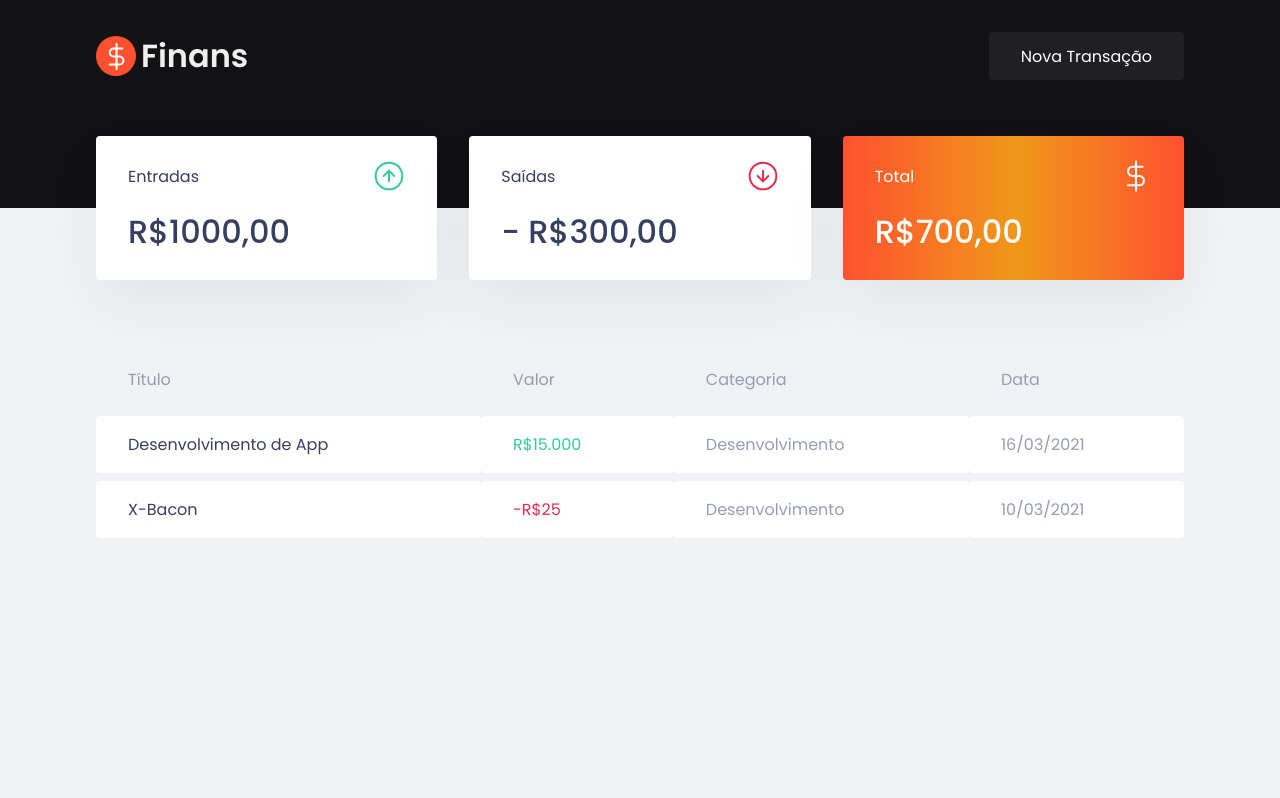
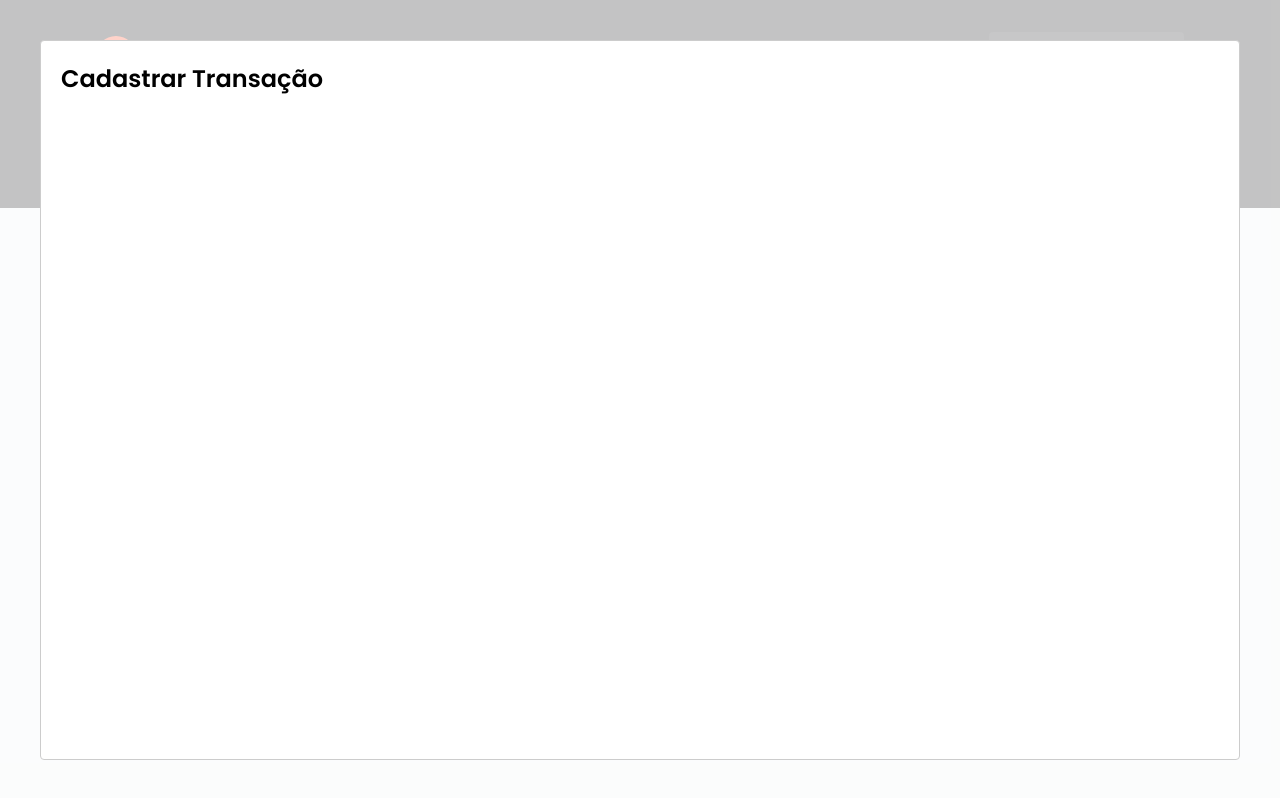
Before and after one commit to FernandesGuilherme07/finans, a React (Create React App) app: page / in a window 1280 px wide. Both pictures are taken after a click on the button "Nova Transação". Built offline with nearby package versions, Linux system fonts and the light colour scheme.

Commit message:
react-modal configured for transaction creation

```diff
--- a/package.json
+++ b/package.json
@@ -9,8 +9,10 @@
     "eject": "react-scripts eject"
   },
   "dependencies": {
+    "miragejs": "^0.1.45",
     "react": "^18.2.0",
     "react-dom": "^18.2.0",
+    "react-modal": "^3.15.1",
     "react-scripts": "5.0.1",
     "styled-components": "^5.3.5",
     "web-vitals": "^2.1.4"
@@ -23,6 +25,7 @@
     "@types/node": "^16.11.41",
     "@types/react": "^18.0.14",
     "@types/react-dom": "^18.0.5",
+    "@types/react-modal": "^3.13.1",
     "@types/styled-components": "^5.1.25",
     "@typescript-eslint/eslint-plugin": "^5.28.0",
     "@typescript-eslint/parser": "^5.28.0",
--- a/src/App.tsx
+++ b/src/App.tsx
@@ -1,16 +1,39 @@
+import { useState } from "react";
+import Modal from "react-modal";
+
 import { Dashboard } from "./components/Dashboard";
 import { Header } from "./components/Header";
 
-function App() {
+import { GlobalStyle } from "./styles/global";
+
+Modal.setAppElement("#root");
+
+export function App() {
+  const [isNewTransactionModalOpen, setIsNewTransactionModalOpen] =
+    useState(false);
+
   function handleOpenNewTransactionModal() {
-    console.log("hello Toggle");
+    setIsNewTransactionModalOpen(true);
   }
+
+  function handleCloseNewTransactionModal() {
+    setIsNewTransactionModalOpen(false);
+  }
+
   return (
-    <div className="App">
+    <>
+      <GlobalStyle />
+
       <Header onOpenNewTransactionModal={handleOpenNewTransactionModal} />
+
       <Dashboard />
-    </div>
+
+      <Modal
+        isOpen={isNewTransactionModalOpen}
+        onRequestClose={handleCloseNewTransactionModal}
+      >
+        <h2>Cadastrar Transação</h2>
+      </Modal>
+    </>
   );
 }
-
-export default App;
--- a/src/index.tsx
+++ b/src/index.tsx
@@ -1,6 +1,6 @@
 import React from "react";
 import ReactDOM from "react-dom/client";
-import App from "./App";
+import { App } from "./App";
 import { GlobalStyle } from "./styles/global";
 
 const root = ReactDOM.createRoot(
```
Also changed, not shown: 1 other file (tests, documents, lock files or other folders).
